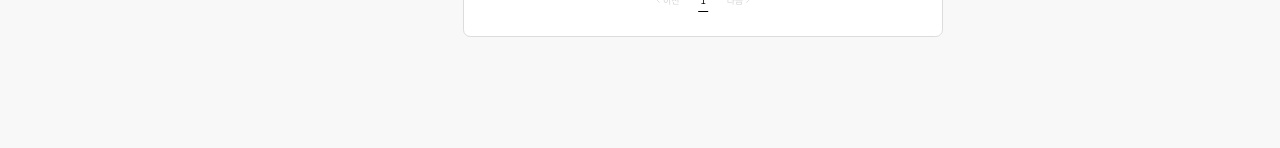
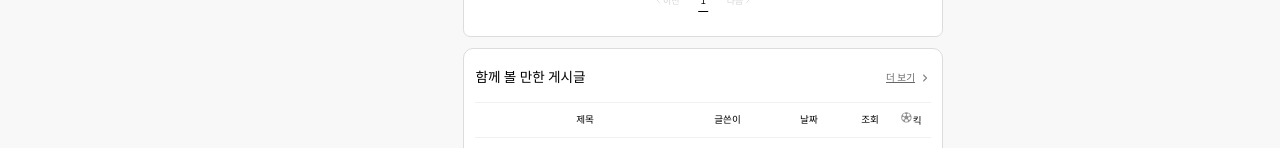
Before and after one commit to haerxeong/kickon-frontend, a React (Vite) app: page /community in a window 1280 px wide. Shown: the part 652-800 px from the top of the page. Built offline with nearby package versions, Linux system fonts and the light colour scheme; no server answers.

Commit message:
Feat: 커뮤니티에 하단 컴포넌트 추가

```diff
--- a/src/pages/Community/community.jsx
+++ b/src/pages/Community/community.jsx
@@ -9,6 +9,7 @@ import { GrFormNext, GrFormPrevious } from "react-icons/gr";
 import { useNavigate } from "react-router-dom";
 import axiosInstance from "../../apis/axios-instance";
 import NoData from "../../components/NoData/noData.jsx";
+import CommunityBoard from "../../components/CommunityBoard/communityBoard.jsx";
 
 const Community = () => {
     const [posts, setPosts] = useState([]);
@@ -62,6 +63,7 @@ const Community = () => {
     };
 
     return (
+        <>
             <S.NewsContainer>
                 <S.TabContainer>
                     {tabs.map((tab) => (
@@ -133,6 +135,8 @@ const Community = () => {
                     </PS.NavButton>
                 </PS.PaginationWrapper>
             </S.NewsContainer>
+            <CommunityBoard type="communityDetail" />
+        </>
     );
 };
 
```
Lines whose indentation alone changed are shown as unchanged.
